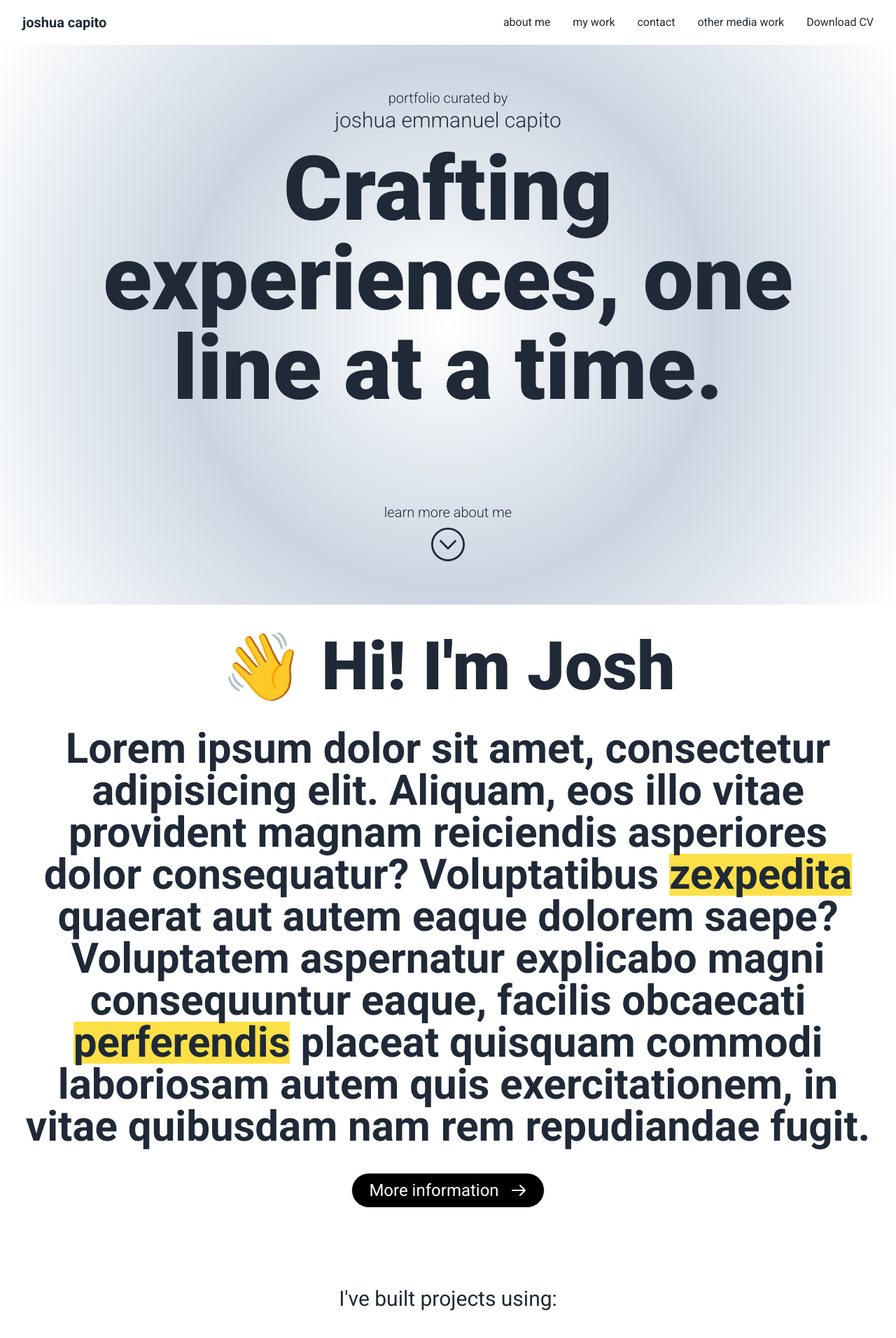
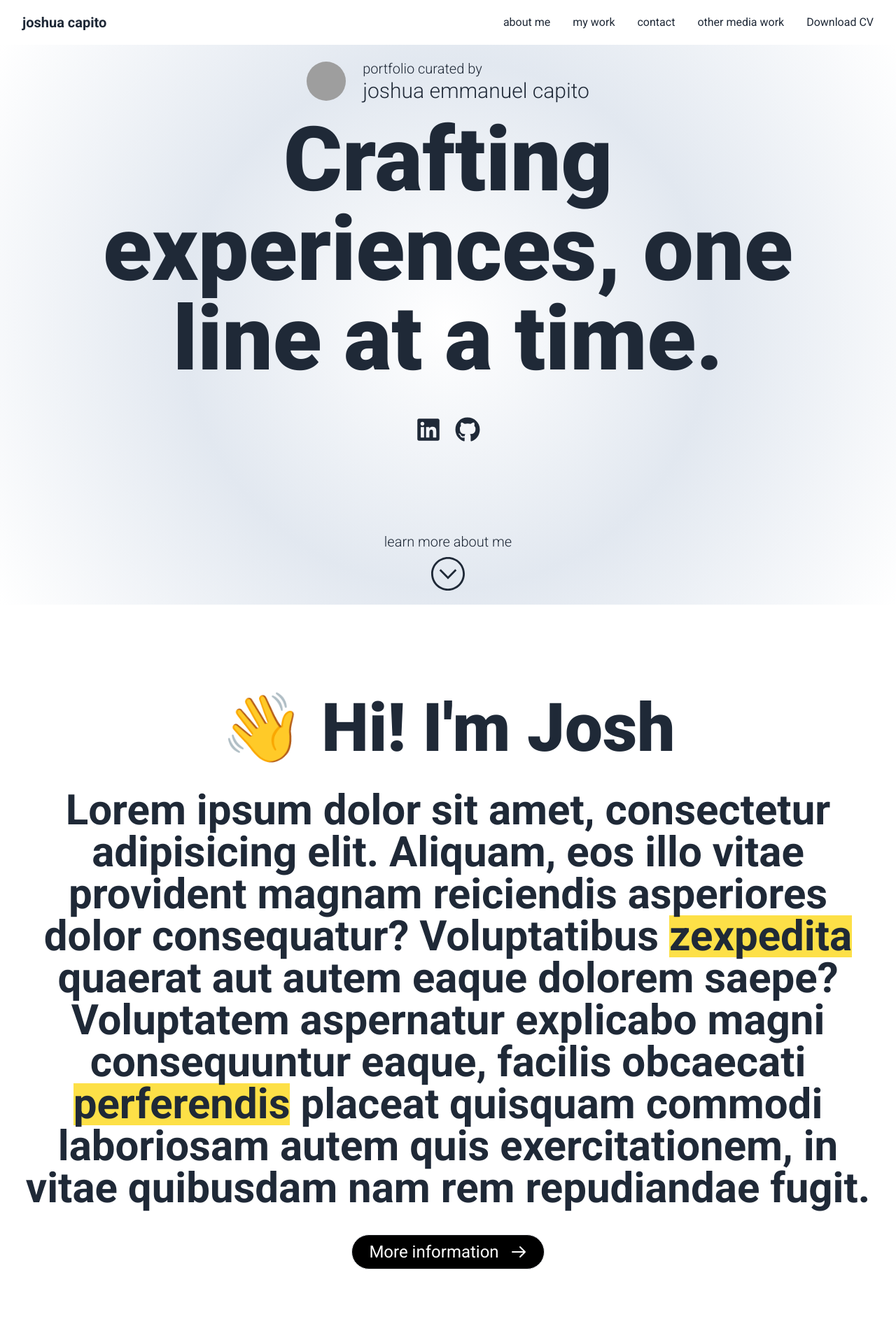
Before and after one commit to jemcap/joshcapito.dev, a React (Vite) app: page / in a window 1280 px wide. Shown: the top 1912 px of the page at 70% size. Built offline with nearby package versions, Linux system fonts and the light colour scheme; grey boxes are pictures that could not be loaded.

Commit message:
feature: Added Social Media icons to the Introduction component + created Project section

```diff
--- a/src/components/About.jsx
+++ b/src/components/About.jsx
@@ -40,11 +40,11 @@ const About = () => {
 
   return (
     <div>
-      <div className="flex flex-col gap-y-52 align-elements py-10">
-        <section className=" relative overflow-hidden w-full max-w-full mx-auto">
+      <div className="flex flex-col gap-y-52 align-elements py-32">
+        <section className=" w-full max-w-full mx-auto">
           <div className=" flex flex-col gap-10">
             <motion.h1
-              initial={{ opacity: 0, x: -500 }}
+              initial={{ opacity: 0, x: -200 }}
               whileInView={{ opacity: 1, x: 0 }}
               transition={{
                 duration: 0.7,
--- a/src/components/Introduction.jsx
+++ b/src/components/Introduction.jsx
@@ -1,11 +1,25 @@
 import { motion } from "framer-motion";
 import { TfiArrowCircleDown } from "react-icons/tfi";
+import jcapImg from "../assets/capito_j_portrait.png";
+import { socialMediaIcons } from "../constants/lists";
+import { useRef, useEffect } from "react";
 
 const Introduction = () => {
+  const socialRef = useRef([]);
+
+  useEffect(() => {
+    socialRef.current.forEach((item, i) => {
+      if (item) {
+        item.style.transition = `opacity 1.25s ease ${(i + 1) * 1.5}s`;
+        item.style.opacity = 1;
+      }
+    });
+  }, []);
+
   const text = "Crafting experiences, one line at a time.".split(" ");
   const totalDuration = 1.5 + (text.length - 1) / 5.5;
   return (
-    <div className="flex flex-col h-screen justify-center items-center min-h-screen bg-[radial-gradient(circle_at_center,_var(--tw-gradient-stops))] from-white via-slate-300 to-white">
+    <div className="flex flex-col h-screen justify-center items-center min-h-screen bg-[radial-gradient(circle_at_center,_var(--tw-gradient-stops))] from-white via-slate-200 to-white">
       <div className="text-center w-11/12 max-w-7xl font-bold text-4xl sm:text-6xl md:text-8xl lg:text-9xl gap-2">
         <motion.h1
           initial={{ opacity: 0, y: -20 }}
@@ -13,9 +27,20 @@ const Introduction = () => {
           transition={{ duration: 1, delay: totalDuration }}
           className="mb-4"
         >
-          <div className="flex flex-col font-light">
-            <span className="text-xs lg:text-xl">portfolio curated by</span>
-            <span className="text-sm lg:text-3xl">joshua emmanuel capito</span>
+          <div className="flex flex-col font-light justify-center items-center">
+            <div className="flex flex-col items-center lg:flex-row gap-6">
+              <img
+                src={jcapImg}
+                alt=""
+                className="rounded-full w-10 lg:w-14 lg:h-14"
+              />
+              <div className="flex flex-col text-center lg:text-start">
+                <span className="text-xs lg:text-xl">portfolio curated by</span>
+                <span className="text-sm lg:text-3xl text-start">
+                  joshua emmanuel capito
+                </span>
+              </div>
+            </div>
           </div>
         </motion.h1>
         <h1>
@@ -34,6 +59,20 @@ const Introduction = () => {
             </motion.span>
           ))}
         </h1>
+        <ul className="flex items-center justify-center text-4xl gap-5 mt-12">
+          {socialMediaIcons.map((item, i) => {
+            const { id, icon, url } = item;
+            return (
+              <li
+                key={id}
+                ref={(el) => (socialRef.current[i] = el)}
+                className="flex flex-col justify-center items-center opacity-0"
+              >
+                <a href={url}>{icon}</a>
+              </li>
+            );
+          })}
+        </ul>
       </div>
       <motion.a
         href="#"
--- /dev/null
+++ b/src/components/Projects.jsx
@@ -0,0 +1,13 @@
+import React from "react";
+
+const Projects = () => {
+  return (
+    <section className="bg-neutral-100 h-screen">
+      <div>
+        <h1>Projects</h1>
+      </div>
+    </section>
+  );
+};
+
+export default Projects;
--- a/src/constants/lists.jsx
+++ b/src/constants/lists.jsx
@@ -6,6 +6,8 @@ import {
   ReactIcon,
   NextIcon,
   TailwindIcon,
+  LinkedInIcon,
+  GithubIcon,
 } from "../utils/utils";
 
 export const techStackList = [
@@ -17,3 +19,18 @@ export const techStackList = [
   { id: 6, icon: <NextIcon />, label: "Next.js" },
   { id: 7, icon: <TailwindIcon />, label: "TailwindCSS" },
 ];
+
+export const socialMediaIcons = [
+  {
+    id: 1,
+    icon: <LinkedInIcon />,
+    url: "https://www.linkedin.com/in/joshuaecapito/",
+    label: "LinkedIn",
+  },
+  {
+    id: 2,
+    icon: <GithubIcon />,
+    url: "https://github.com/jemcap",
+    label: "Github",
+  },
+];
--- a/src/pages/Landing.jsx
+++ b/src/pages/Landing.jsx
@@ -1,12 +1,14 @@
 import React from "react";
 import Introduction from "../components/Introduction";
 import About from "../components/About";
+import Projects from "../components/Projects";
 
 const Landing = () => {
   return (
     <>
       <Introduction />
       <About />
+      <Projects />
     </>
   );
 };
--- a/src/utils/utils.js
+++ b/src/utils/utils.js
@@ -6,6 +6,9 @@ import { FaReact } from "react-icons/fa";
 import { SiNextdotjs } from "react-icons/si";
 import { RiTailwindCssFill } from "react-icons/ri";
 
+import { FaLinkedin } from "react-icons/fa";
+import { FaGithub } from "react-icons/fa";
+
 export const HtmlIcon = FaHtml5;
 export const CssIcon = IoLogoCss3;
 export const JavascriptIcon = DiJavascript;
@@ -13,3 +16,6 @@ export const TypescriptIcon = BiLogoTypescript;
 export const ReactIcon = FaReact;
 export const NextIcon = SiNextdotjs;
 export const TailwindIcon = RiTailwindCssFill;
+
+export const LinkedInIcon = FaLinkedin;
+export const GithubIcon = FaGithub;
```
Also changed, not shown: 1 other file (tests, documents, lock files or other folders).
